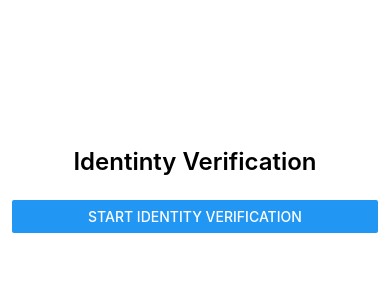
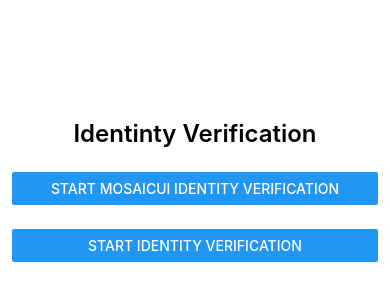
Before and after one commit to TransmitSecurity/react-native-ts-idv, a React Native app in the folder example/: screen / in a window 390 px wide. Shown: the part 220-520 px from the top of the page. Built offline with nearby package versions, Linux system fonts and the light colour scheme.

Commit message:
MOB-1384 #comment added server api and app logic for masaic ui

```diff
--- a/example/src/App.tsx
+++ b/example/src/App.tsx
@@ -86,6 +86,7 @@ export default class App extends React.Component<any, State> {
         <HomeScreen
           onStartIDV={this.onStartVerificationProcess}
           onStartFaceAuth={this.onStartFaceAuth}
+          onStartMosaicUI={this.onStartMosaicUI}
           isInSession={this.state.lastVerificationSessionID !== null}
           errorMessage={this.state.errorMessage}
         />
@@ -164,6 +165,20 @@ export default class App extends React.Component<any, State> {
     } catch (error) {
       this.logAppEvent(`Error verifying user identity: ${error}`);
       this.setState({ errorMessage: `${error}`, isProcessing: false });
+    }
+  }
+
+  onStartMosaicUI = async (): Promise<void> => {
+    try {
+      const accessToken = this.accessTokenResponse?.token || "";
+
+      this.verificationSession = await this.mockServer.createVerificationSession(accessToken);
+      await IdentityVerification.startMosaicUI(this.verificationSession.startToken);
+
+      this.logAppEvent("Started identity verification with MosaicUI process");
+    } catch (error) {
+      this.logAppEvent(`Error verifying user identity: ${error}`);
+      this.setState({ errorMessage: `${error}` });
     }
   }
 
--- a/example/src/home.tsx
+++ b/example/src/home.tsx
@@ -1,18 +1,20 @@
-import React, { ReactElement } from 'react';
+import React, { type ReactElement } from 'react';
 import { Button, StyleSheet, Text, View } from 'react-native';
 
 export type Props = {
     onStartIDV: () => void;
     onStartFaceAuth: () => void;
+    onStartMosaicUI: () => void;
     isInSession: boolean;
     errorMessage: string;
 };
 
-const HomeScreen: React.FC<Props> = ({ onStartIDV, onStartFaceAuth, isInSession, errorMessage }) => {
+const HomeScreen: React.FC<Props> = ({ onStartIDV, onStartFaceAuth, onStartMosaicUI, isInSession, errorMessage }) => {
 
     return (
         <View style={styles.container}>
             <Text style={styles.sectionTitle}>{"Identinty Verification"}</Text>
+            { renderStartIDVWithMosaicUIButton() }
             { renderStartIDVButton() }
             { renderStartFaceAuthVButton() }
             { renderStatusLabel() }
@@ -34,6 +36,18 @@ const HomeScreen: React.FC<Props> = ({ onStartIDV, onStartFaceAuth, isInSession,
                 <Button
                     title="Start Identity Verification"
                     onPress={onStartIDV}
+                />
+            </View>
+        )
+    }
+
+    function renderStartIDVWithMosaicUIButton(): ReactElement {
+        if (isInSession) { return <></> }
+        return (
+            <View style={{marginTop: 24}}>
+                <Button
+                    title="Start MosaicUI Identity Verification"
+                    onPress={onStartMosaicUI}
                 />
             </View>
         )
--- a/example/src/services/mock_server.ts
+++ b/example/src/services/mock_server.ts
@@ -70,7 +70,6 @@ class MockServer {
     // MARK: -Document Verification methods
 
     createVerificationSession = async (accessToken: string): Promise<VerificationSessionResponse> => {
-
         try {
             const resp = await fetch(
                 `${config.baseAPIURL}/verify/api/v1/verification`,
```
